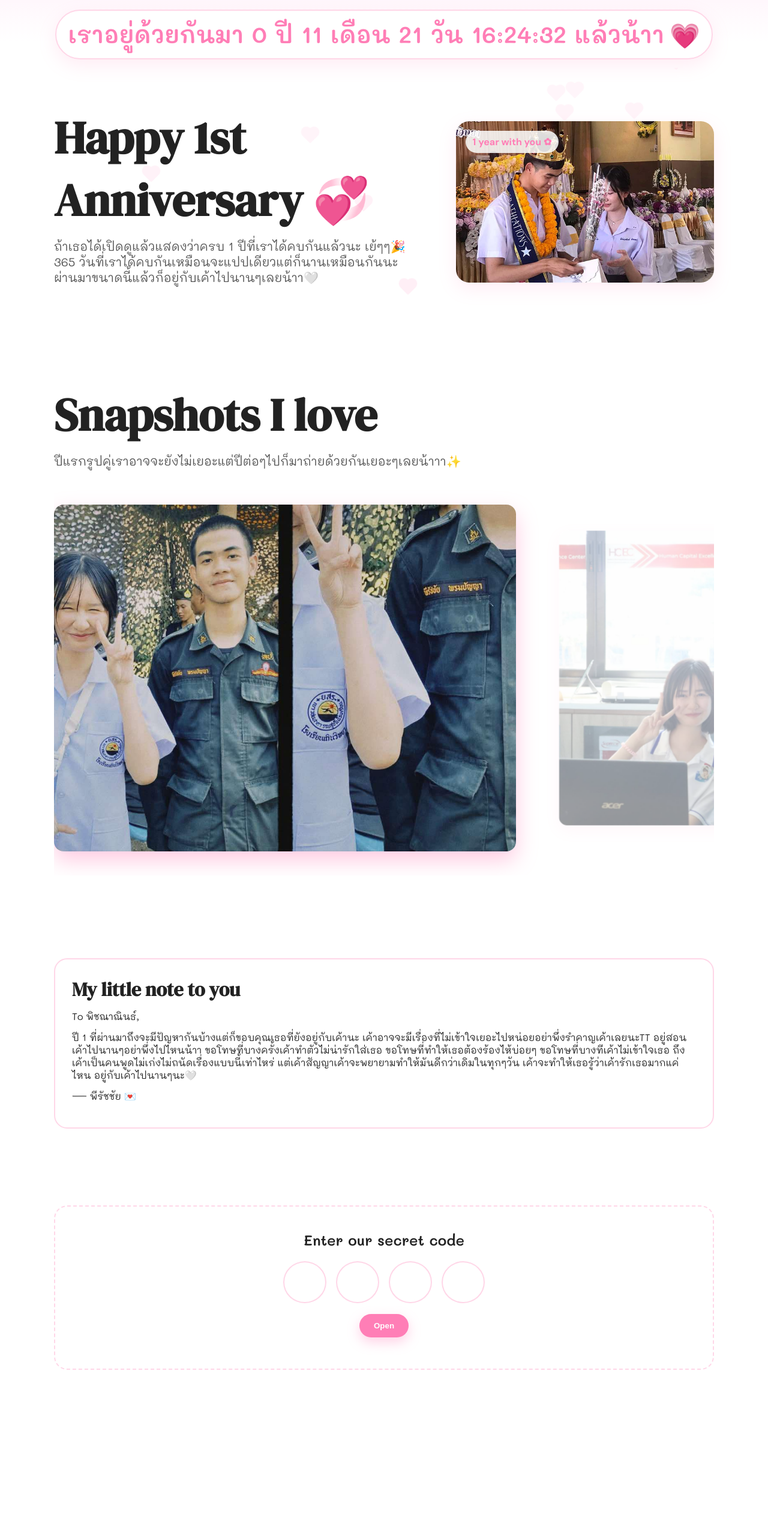
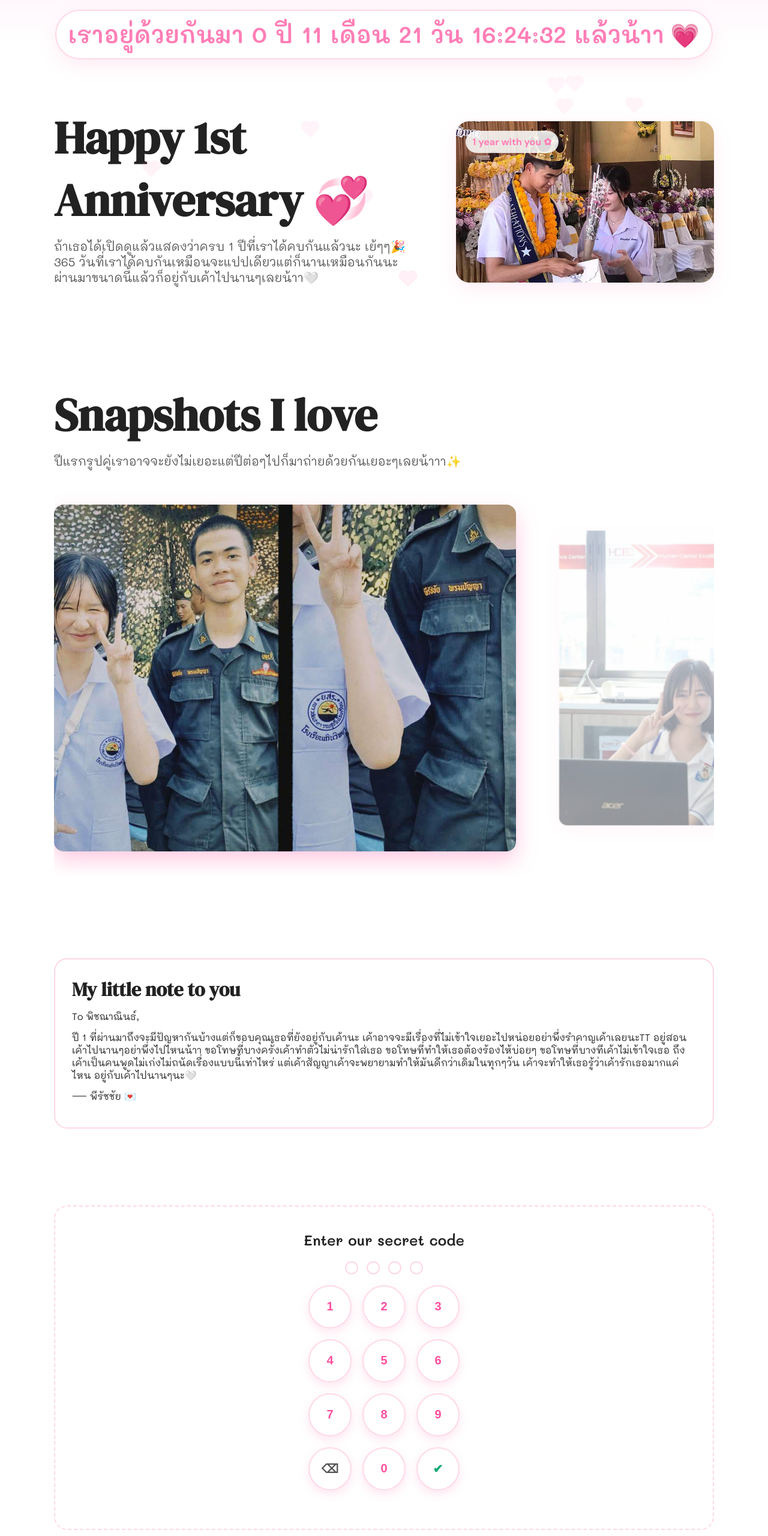
Before and after one commit to khemkung1224x/Project-anniv.github.io, a plain HTML site: page next2.html in a window 1280 px wide. Shown: the whole page at 60% size. Before the commit the page ends 2347 px from the top, so only its background shows below. Drawn offline with Linux system fonts and the light colour scheme.

Commit message:
Update next2.html

```diff
--- a/next2.html
+++ b/next2.html
@@ -14,12 +14,7 @@
       --bg:#ffffff; --radius:22px; --shadow:0 10px 30px rgba(255,126,182,.15);
     }
 
-    /* 🌟 Fade-in ทั้งหน้า */
-    body{
-      margin:0; font-family:"DM Sans", system-ui; background:var(--bg); color:var(--ink);
-      opacity:0; animation:fadeInBody 1.2s ease forwards;
-    }
-    @keyframes fadeInBody { from{opacity:0} to{opacity:1} }
+    body{ margin:0; font-family:"DM Sans", system-ui; background:var(--bg); color:var(--ink); }
 
     .container{width:min(1100px,92vw);margin:0 auto;}
     section{padding:64px 0}
@@ -29,11 +24,7 @@
     .thai-letter{ font-family: "Mali", cursive, "DM Sans", sans-serif; }
 
     /* Top love timer */
-    .love-timer{
-      position:relative;
-      padding:16px 0 0;
-      background: linear-gradient(180deg, #fff7fc 0%, #ffffff 70%);
-    }
+    .love-timer{ position:relative; padding:16px 0 0; background: linear-gradient(180deg, #fff7fc 0%, #ffffff 70%); }
     .timer-pill{
       --timer-size: clamp(22px, 5.5vw, 46px);
       display:flex; justify-content:center; align-items:center; text-align:center;
@@ -45,29 +36,13 @@
     }
     #loveCounterTop{
       font-family: "Mali", cursive, "DM Sans", sans-serif;
-      font-weight: 600;
-      font-size: var(--timer-size);
-      line-height: 1.15;
-      color: var(--pink);
-      letter-spacing: .3px;
-      font-variant-numeric: tabular-nums;
-      -moz-font-feature-settings: "tnum";
-      -webkit-font-feature-settings: "tnum";
-      font-feature-settings: "tnum";
+      font-weight: 600; font-size: var(--timer-size); line-height: 1.15;
+      color: var(--pink); letter-spacing:.3px; font-variant-numeric: tabular-nums;
+      -moz-font-feature-settings:"tnum"; -webkit-font-feature-settings:"tnum"; font-feature-settings:"tnum";
       white-space: nowrap; display:inline-block;
     }
-    .timer-heart{
-      font-size: var(--timer-size);
-      animation: beat 1.2s ease-in-out infinite;
-      transform-origin: center;
-      flex:0 0 auto;
-    }
-    @keyframes beat{
-      0%,100%{ transform: scale(1); }
-      25%{ transform: scale(1.12); }
-      50%{ transform: scale(0.98); }
-      75%{ transform: scale(1.08); }
-    }
+    .timer-heart{ font-size: var(--timer-size); animation: beat 1.2s ease-in-out infinite; transform-origin:center; flex:0 0 auto; }
+    @keyframes beat{ 0%,100%{transform:scale(1)} 25%{transform:scale(1.12)} 50%{transform:scale(.98)} 75%{transform:scale(1.08)} }
 
     /* Hero */
     .hero{position:relative; padding:64px 0 80px; overflow:hidden;}
@@ -76,7 +51,7 @@
     .hero-photo img{width:100%; height:100%; object-fit:cover;}
     .hero-badge{position:absolute; top:16px; left:16px; background:rgba(255,255,255,.85); color:var(--pink); padding:8px 12px; border-radius:999px; font-weight:700; box-shadow:var(--shadow)}
 
-    /* Floating hearts (ลอยขึ้นใน hero) */
+    /* Floating hearts */
     .float-hearts{position:absolute; inset:0; pointer-events:none; overflow:hidden}
     .heart{position:absolute; width:18px; height:18px; background:var(--pink); transform:rotate(45deg); opacity:.18; animation:floatUp linear infinite; border-radius:2px}
     .heart:before,.heart:after{content:""; position:absolute; width:18px; height:18px; background:var(--pink); border-radius:50%}
@@ -84,20 +59,10 @@
     @keyframes floatUp{0%{transform:translateY(12px) rotate(45deg);opacity:.15}100%{transform:translateY(-120vh) rotate(45deg);opacity:0}}
 
     /* Slider with center focus */
-    .slider{
-      display:flex; gap:14px;
-      overflow-x:auto; scroll-snap-type:x mandatory;
-      padding:40px 0; scroll-behavior:smooth;
-    }
+    .slider{ display:flex; gap:14px; overflow-x:auto; scroll-snap-type:x mandatory; padding:40px 0; scroll-behavior:smooth; }
     .slider::-webkit-scrollbar{display:none;}
-    .slide{
-      flex:0 0 70%; max-width:800px;
-      aspect-ratio:4/3; border-radius:16px;
-      overflow:hidden; background:#fff;
-      box-shadow:var(--shadow);
-      scroll-snap-align:center;
-      transition:transform .4s ease, opacity .4s ease;
-    }
+    .slide{ flex:0 0 70%; max-width:800px; aspect-ratio:4/3; border-radius:16px; overflow:hidden; background:#fff; box-shadow:var(--shadow);
+      scroll-snap-align:center; transition:transform .4s ease, opacity .4s ease; }
     .slide img{width:100%;height:100%;object-fit:cover;}
     .slide:not(.active){ transform:scale(0.85); opacity:0.5; }
     .slide.active{ transform:scale(1); opacity:1; box-shadow:0 15px 35px rgba(255,126,182,.4); }
@@ -113,11 +78,36 @@
     .letter h2{font-family:"DM Serif Display",serif;font-size:32px;margin:0 0 12px}
     .letter p{margin:0 0 14px}
 
-    /* Gate */
+    /* Gate (container) */
     .gate{display:flex;flex-direction:column;align-items:center;padding:40px;background:#fff;border:2px dashed var(--pink-soft);border-radius:22px;text-align:center;}
     .gate h3{margin:0 0 20px;font-size:24px}
-    .otp-wrap{display:flex;gap:16px;justify-content:center;margin-bottom:18px;}
-    .otp{width:64px;height:64px;border-radius:50%;border:2px solid var(--pink-soft);text-align:center;font-size:24px;outline:none;}
+
+    /* === New PIN pad styles === */
+    #pinDots{ display:flex; gap:14px; justify-content:center; margin-bottom:18px; }
+    #pinDots .dot{
+      width:18px; height:18px; border-radius:50%;
+      border:2px solid var(--pink-soft); background:#fff; transition:.2s;
+    }
+    #pinDots .dot.filled{ background:var(--pink); }
+
+    .numpad{
+      display:grid; grid-template-columns:repeat(3,72px);
+      gap:18px; justify-content:center; margin-bottom:12px;
+    }
+    .numpad button{
+      width:72px; height:72px; border-radius:50%;
+      background:rgba(255,255,255,0.25);
+      backdrop-filter: blur(8px); -webkit-backdrop-filter: blur(8px);
+      border:2px solid rgba(255,126,182,0.3);
+      color:#ff4f9f; font-size:20px; font-weight:700; cursor:pointer;
+      box-shadow:0 6px 16px rgba(255,126,182,.2); transition:.15s;
+    }
+    .numpad button:hover{ background:rgba(255,126,182,.18); }
+    .numpad button:active{ transform:scale(.9); }
+    .numpad .clear{ color:#555; }
+    .numpad .enter{ color:#19a974; }
+    .numpad .zero{ grid-column:2; }
+
     .btn{background:var(--pink);color:#fff;border:0;padding:12px 24px;border-radius:999px;font-weight:700;cursor:pointer;box-shadow:0 8px 20px rgba(255,126,182,.35);}
     .status{margin-top:12px;font-weight:700;}
     .status.ok{color:#19a974} .status.err{color:#e74c3c}
@@ -134,6 +124,11 @@
       80%{transform:translateX(4px)}
     }
     .shake{ animation:shake .4s; }
+
+    /* 🌟 Fade-in ทั้งหน้า (ported from next3) */
+    body{ opacity:0; animation:fadeInBody 1.2s ease forwards; }
+    @keyframes fadeInBody { from{opacity:0} to{opacity:1} }
+
 </style>
 </head>
 <body>
@@ -146,8 +141,6 @@
       </div>
     </div>
   </div>
-
-  <!-- (ลบ Intro ออกแล้ว) -->
 
   <header class="hero">
     <div class="container">
@@ -200,21 +193,37 @@
       </div>
     </section>
 
-    <!-- Secret Code -->
+    <!-- Secret Code (PIN pad) -->
     <section id="secret">
       <div class="container">
         <div class="gate thai-letter">
           <h3>Enter our secret code</h3>
-          <form id="gateForm">
-            <div class="otp-wrap">
-              <input class="otp" type="password" inputmode="numeric" maxlength="1" aria-label="Digit 1">
-              <input class="otp" type="password" inputmode="numeric" maxlength="1" aria-label="Digit 2">
-              <input class="otp" type="password" inputmode="numeric" maxlength="1" aria-label="Digit 3">
-              <input class="otp" type="password" inputmode="numeric" maxlength="1" aria-label="Digit 4">
+
+          <!-- แสดงจำนวนหลักที่กรอก -->
+          <div class="otp-wrap" id="pinDots">
+            <div class="dot"></div>
+            <div class="dot"></div>
+            <div class="dot"></div>
+            <div class="dot"></div>
           </div>
-            <button class="btn" type="submit">Open</button>
+
+          <!-- แป้นตัวเลขแบบวงกลมใส -->
+          <div class="numpad">
+            <button type="button" data-num="1">1</button>
+            <button type="button" data-num="2">2</button>
+            <button type="button" data-num="3">3</button>
+            <button type="button" data-num="4">4</button>
+            <button type="button" data-num="5">5</button>
+            <button type="button" data-num="6">6</button>
+            <button type="button" data-num="7">7</button>
+            <button type="button" data-num="8">8</button>
+            <button type="button" data-num="9">9</button>
+            <button type="button" class="clear">⌫</button>
+            <button type="button" data-num="0" class="zero">0</button>
+            <button type="button" class="enter">✔</button>
+          </div>
+
           <div id="gateStatus" class="status" aria-live="polite"></div>
-          </form>
         </div>
       </div>
     </section>
@@ -228,7 +237,7 @@
 
     /* 💗 Live "time together" counter + auto-fit to one line */
     (function(){
-      const LOVE_START = '2024-09-03T00:00:00+07:00'; // แก้เป็นวันจริงได้เลย
+      const LOVE_START = '2024-09-03T00:00:00+07:00'; // edit to real start date
       const textEl = document.getElementById('loveCounterTop');
       const pill   = document.getElementById('timerPill');
       const heart  = document.getElementById('timerHeart');
@@ -309,24 +318,6 @@
     }
     setInterval(spawnHeart,1200);
     for(let i=0;i<8;i++) setTimeout(spawnHeart,i*250);
-
-    /* Slider center active */
-    const slider=document.getElementById('photoSlider');
-    const slides=Array.from(slider.querySelectorAll('.slide'));
-    function updateActive(){
-      let min=Infinity, active=null;
-      slides.forEach(sl=>{
-        const box=sl.getBoundingClientRect();
-        const center=box.left+box.width/2;
-        const diff=Math.abs(center-window.innerWidth/2);
-        if(diff<min){min=diff;active=sl;}
-      });
-      slides.forEach(sl=>sl.classList.remove('active'));
-      if(active)active.classList.add('active');
-    }
-    slider.addEventListener('scroll',()=>requestAnimationFrame(updateActive));
-    window.addEventListener('resize',updateActive);
-    updateActive();
 
     /* Confetti (หัวใจ & ดาว) — ใช้เฉพาะตอนปลดล็อก */
     const confettiCanvas = document.getElementById('confetti');
@@ -411,35 +402,58 @@
       setTimeout(()=> ctxA.close(), 350);
     }
 
-    /* OTP Gate */
-    const form=document.getElementById('gateForm');
-    const status=document.getElementById('gateStatus');
-    const inputs=[...document.querySelectorAll('.otp')];
-    inputs.forEach((inp,idx)=>{
-      inp.addEventListener('input',()=>{
-        inp.value=inp.value.replace(/\D/g,'').slice(0,1);
-        if(inp.value&&idx<inputs.length-1)inputs[idx+1].focus();
-      });
-      inp.addEventListener('keydown',e=>{
-        if(e.key==="Backspace"&&!inp.value&&idx>0)inputs[idx-1].focus();
-      });
-    });
-    form.addEventListener('submit',e=>{
-      e.preventDefault();
-      const code=inputs.map(i=>i.value).join('');
-      const gate=document.querySelector('.gate');
-      if(code===CONFIG.CODE){
+    /* === PIN pad logic (แทนระบบ OTP เดิม) === */
+    const dots = document.querySelectorAll('#pinDots .dot');
+    const pad = document.querySelector('.numpad');
+    const status = document.getElementById('gateStatus');
+    let input = "";
+
+    pad.addEventListener('click',e=>{
+      if(e.target.tagName!=="BUTTON") return;
+      const gate = document.querySelector('.gate');
+      const num = e.target.dataset.num;
+
+      if(num){ // กดตัวเลข
+        if(input.length<4){
+          input += num;
+          dots[input.length-1].classList.add('filled');
+        }
+      }else if(e.target.classList.contains('clear')){ // ลบตัวท้าย
+        if(input.length>0){
+          dots[input.length-1].classList.remove('filled');
+          input = input.slice(0,-1);
+        }
+      }else if(e.target.classList.contains('enter')){ // ตรวจรหัส
+        if(input===CONFIG.CODE){
           status.textContent="Unlocked!"; status.className="status ok";
-        chime();
-        launchConfetti({duration:1200, count:100});
+          chime(); launchConfetti({duration:1500,count:100});
           if(CONFIG.REDIRECT){ setTimeout(()=>{ location.href = CONFIG.NEXT_URL; }, 1200); }
         }else{
           status.textContent="Wrong code 💭"; status.className="status err";
           gate.classList.add('shake'); setTimeout(()=>gate.classList.remove('shake'), 400);
           if(navigator.vibrate) navigator.vibrate(120);
-        inputs.forEach(i=>i.value=""); inputs[0].focus();
+          input=""; dots.forEach(d=>d.classList.remove('filled'));
+        }
       }
     });
+
+    /* Slider center active */
+    const slider=document.getElementById('photoSlider');
+    const slides=Array.from(slider.querySelectorAll('.slide'));
+    function updateActive(){
+      let min=Infinity, active=null;
+      slides.forEach(sl=>{
+        const box=sl.getBoundingClientRect();
+        const center=box.left+box.width/2;
+        const diff=Math.abs(center-window.innerWidth/2);
+        if(diff<min){min=diff;active=sl;}
+      });
+      slides.forEach(sl=>sl.classList.remove('active'));
+      if(active)active.classList.add('active');
+    }
+    slider.addEventListener('scroll',()=>requestAnimationFrame(updateActive));
+    window.addEventListener('resize',updateActive);
+    updateActive();
   </script>
 </body>
 </html>
```
Lines whose indentation alone changed are shown as unchanged.
